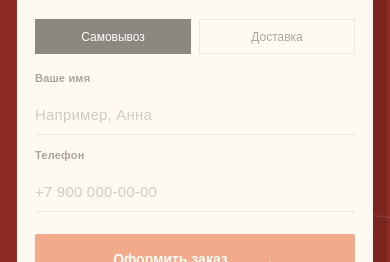
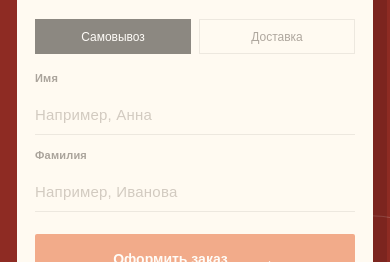
Before and after one commit to Yunis1936/samsa-order, a Next.js app: page / in a window 390 px wide. Shown: the part 2373-2635 px from the top of the page. Built offline with nearby package versions, Linux system fonts and the light colour scheme.

Commit message:
Collect customer surname instead of phone

```diff
--- a/app/page.tsx
+++ b/app/page.tsx
@@ -34,7 +34,7 @@ export default function Home() {
   const [quantities, setQuantities] = useState<Record<string, number>>({});
   const [delivery, setDelivery] = useState<"pickup" | "courier">("pickup");
   const [customerName, setCustomerName] = useState("");
-  const [phone, setPhone] = useState("");
+  const [lastName, setLastName] = useState("");
   const [message, setMessage] = useState("");
   const [submitted, setSubmitted] = useState(false);
 
@@ -57,8 +57,8 @@ export default function Home() {
 
   function submitOrder(event: FormEvent<HTMLFormElement>) {
     event.preventDefault();
-    if (!customerName.trim() || !phone.trim()) {
-      setMessage("Пожалуйста, укажите имя и телефон — так мы сможем подтвердить заказ.");
+    if (!customerName.trim() || !lastName.trim()) {
+      setMessage("Пожалуйста, укажите имя и фамилию — так мы сможем подтвердить заказ.");
       return;
     }
     setMessage("");
@@ -220,12 +220,12 @@ export default function Home() {
                   >Доставка</button>
                 </div>
                 <label>
-                  Ваше имя
-                  <input value={customerName} onChange={(event) => setCustomerName(event.target.value)} placeholder="Например, Анна" autoComplete="name" />
+                  Имя
+                  <input value={customerName} onChange={(event) => setCustomerName(event.target.value)} placeholder="Например, Анна" autoComplete="given-name" />
                 </label>
                 <label>
-                  Телефон
-                  <input value={phone} onChange={(event) => setPhone(event.target.value)} placeholder="+7 900 000-00-00" type="tel" autoComplete="tel" />
+                  Фамилия
+                  <input value={lastName} onChange={(event) => setLastName(event.target.value)} placeholder="Например, Иванова" autoComplete="family-name" />
                 </label>
                 {message && <p className="form-message" role="alert">{message}</p>}
                 <button className="button button-primary" type="submit">Оформить заказ <span>→</span></button>
@@ -233,7 +233,7 @@ export default function Home() {
             </form>
             {submitted && (
               <div className="confirmation" role="status">
-                <strong>Спасибо, {customerName}!</strong>
+                <strong>Спасибо, {customerName} {lastName}!</strong>
                 <span>Заявка на {itemCount} шт. принята. Скоро свяжемся с вами для подтверждения.</span>
               </div>
             )}
```
